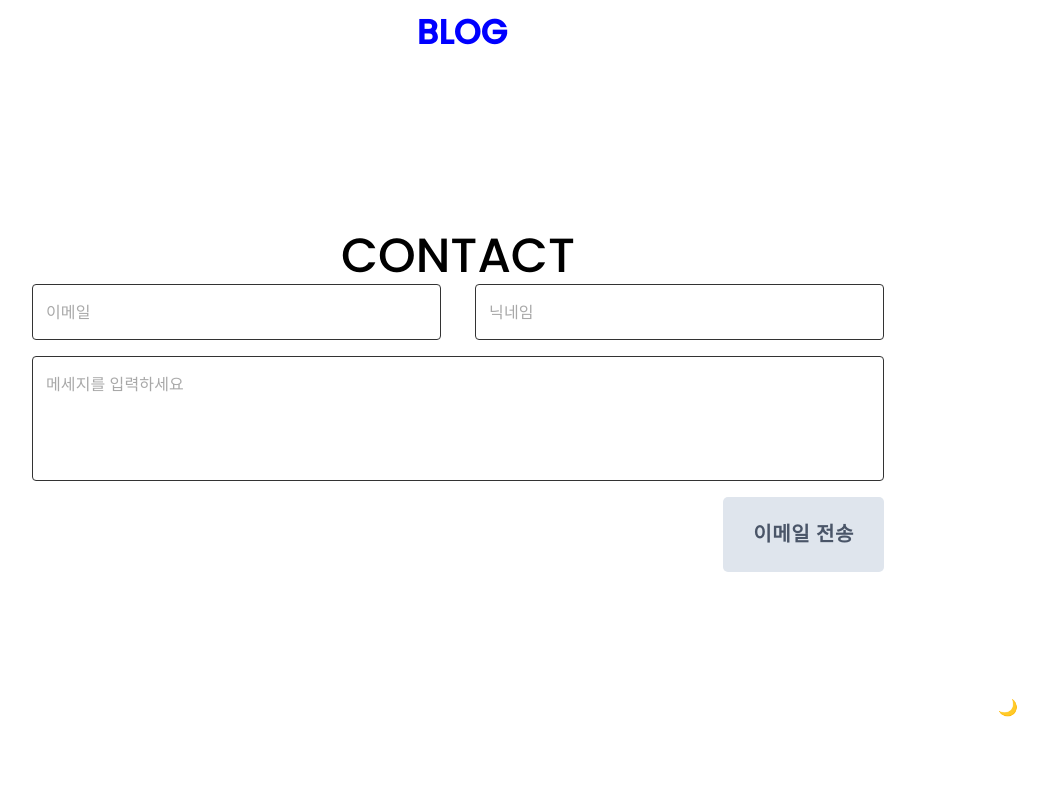
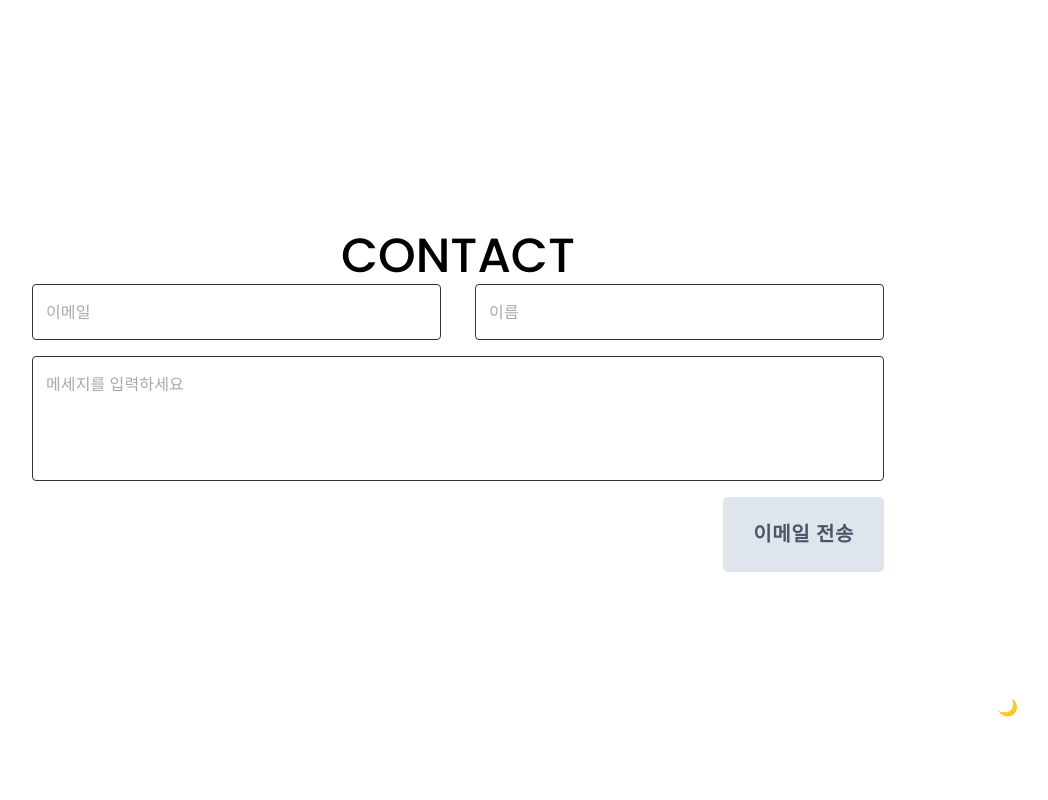
Before and after one commit to s2s2hyun/NextJs_gsapStudy, a Next.js app: page /contact in a window 1280 px wide. Shown: the top 800 px of the page, without its empty margins (182-1230 px from the left). Built offline with nearby package versions, Linux system fonts and the light colour scheme.

Commit message:
header change

```diff
--- a/next.config.js
+++ b/next.config.js
@@ -15,5 +15,3 @@ module.exports = {
   ...nextConfig,
   webpack: webpackConfig,
 };
-
-// 내일 webpackConfig 관해서 공부
--- a/package.json
+++ b/package.json
@@ -3,7 +3,7 @@
   "version": "0.1.0",
   "private": true,
   "scripts": {
-    "dev": "next dev -p 3000",
+    "dev": "next dev -p 4000",
     "build": "next build",
     "start": "next start",
     "lint": "next lint"
--- a/src/components/Layout/LayoutFooter.tsx
+++ b/src/components/Layout/LayoutFooter.tsx
@@ -17,6 +17,7 @@ import { useSelector } from "react-redux";
 import { RootState } from "@/store/store";
 
 const FooterBox = styled(Box)(({ theme }) => ({
+  paddingTop: "5rem",
   flexGrow: 1,
   backdropFilter: "none",
   boxShadow: "none",
@@ -37,7 +38,7 @@ export default function LayoutFooter() {
   const instaLogo = isDarkMode ? Dark_InstaLogo : InstaLogo;
   return (
     <FooterBox>
-      <Container maxWidth="xl">
+      <Container maxWidth="lg">
         <InnerContainer>
           <div
             style={{
@@ -46,8 +47,7 @@ export default function LayoutFooter() {
               alignItems: "center",
               padding: "2.5rem 0 ",
               // textAlign: "center",
-            }}
-          >
+            }}>
             <span>
               ©2023 LDH.
               <br /> All Rights Reserved.
@@ -59,8 +59,7 @@ export default function LayoutFooter() {
                 gap: "1.5rem",
                 listStyle: "none",
                 paddingLeft: "0px",
-              }}
-            >
+              }}>
               <li>
                 <Image
                   src={githubLogo.src}
--- a/src/components/Layout/LayoutHeader.tsx
+++ b/src/components/Layout/LayoutHeader.tsx
@@ -8,6 +8,7 @@ import { keyframes } from "@mui/system";
 import { useTheme } from "@mui/material/styles";
 import styled from "@emotion/styled";
 import { Theme } from "@mui/material/styles";
+import Container from "@mui/material/Container";
 import HeaderModal from "../Modal/HeaderModal";
 import { useRouter } from "next/router";
 import { useDispatch, useSelector } from "react-redux";
@@ -27,13 +28,12 @@ const StyledBox = styled(Box)(({ theme }) => ({
   boxShadow: "none",
 }));
 
-// 포지션 fixed 에서 수정 ㄱㄱㄱㄱㄱㄱㄱ
-// 컬러는 theme 에 맞춰서
 const StyledAppBar = styled(AppBar)(({ theme }: { theme: Theme }) => ({
   backdropFilter: "none",
   justifyContent: "flex-start",
   boxShadow: "none",
   zIndex: "16",
+
   backgroundColor: "var(--backgroundColor)",
   paddingLeft: theme.spacing(10),
   paddingRight: theme.spacing(10),
@@ -157,58 +157,35 @@ export default function LayoutHeader() {
 
   return (
     <>
-      {isOpen ? (
-        <HeaderModal isOpen={isOpen} close={() => dispatch(closeModal())} />
-      ) : null}
-      <StyledBox
-        style={
-          {
-            "--backgroundColor": scrollPosition < 1000 ? "unset" : "#000",
-          } as React.CSSProperties
-        }
-      >
+      <StyledBox>
         <StyledAppBar position={isBoardPage ? "static" : "fixed"} theme={theme}>
-          <Toolbar>
-            <StyledButton
-              type="button"
-              sx={{ flexGrow: 1 }}
-              onClick={ModalHandler}
-              isOpen={isOpen}
-              isBoardPage={isBoardPage}
-              disableRipple
-            >
-              <span className="span_color1"></span>
-              <span className="span_color2"></span>
-              <span className="span_color3"></span>
-            </StyledButton>
-            <Typography
-              variant="h4"
-              component="div"
-              style={{
-                color: isBoardPage ? "red" : "blue",
-                textAlign: "center",
-                fontFamily: "Poppins, Sans-serif",
-                fontWeight: "600",
-                display: isOpen ? "none" : "block",
-                paddingLeft: "0.5rem",
-              }}
-              sx={{ flexGrow: 1 }}
-            >
-              BLOG
-            </Typography>
-            <Typography
-              variant="h4"
-              component="div"
-              style={{
-                color: isBoardPage ? "red" : "blue",
-                textAlign: "center",
-                fontFamily: "Poppins, Sans-serif",
-                fontWeight: "600",
-                display: isOpen ? "none" : "block",
-              }}
-              sx={{ flexGrow: 1 }}
-            ></Typography>
-          </Toolbar>
+          <Container
+            maxWidth="lg"
+            style={
+              {
+                backgroundColor: scrollPosition < 1000 ? "unset" : "#000",
+              } as React.CSSProperties
+            }>
+            <Box
+              display="flex"
+              justifyContent="space-between"
+              alignItems="center"
+              style={{ height: "100px" }}>
+              <Box>
+                <Typography>(로고)S2s2hyun</Typography>
+              </Box>
+              <Box display="flex" style={{ gap: "2rem" }}>
+                <Typography style={{ fontFamily: "Poppins" }}>Blog</Typography>
+                <Typography style={{ fontFamily: "Poppins" }}>
+                  Project
+                </Typography>
+                <Typography style={{ fontFamily: "Poppins" }}>About</Typography>
+                <Typography style={{ fontFamily: "Poppins" }}>
+                  Contact
+                </Typography>
+              </Box>
+            </Box>
+          </Container>
         </StyledAppBar>
       </StyledBox>
     </>
--- a/src/components/Modal/HeaderModal.tsx
+++ b/src/components/Modal/HeaderModal.tsx
@@ -39,8 +39,7 @@ export default function HeaderModal({ isOpen, close }: HeaderModalProps) {
           <InnerContainer>
             <h4
               style={{ fontSize: "40px", zIndex: "17" }}
-              onClick={BoardHandler}
-            >
+              onClick={BoardHandler}>
               게시판
             </h4>
             <h4 style={{ fontSize: "40px" }} onClick={HomeHandler}>
--- a/src/pages/contact/index.tsx
+++ b/src/pages/contact/index.tsx
@@ -73,7 +73,7 @@ export default function ContactPage() {
     <Wrapper>
       <Container maxWidth="md">
         <InnerContainer>
-          <Box sx={{ borderLeftWidth: "5px", borderLeftColor: "#000;" }}>
+          <Box sx={{ borderLeftWidth: "5px", borderLeftColor: "#000" }}>
             <Typography variant="h3" style={{ fontFamily: "Poppins" }}>
               CONTACT
             </Typography>
@@ -83,15 +83,14 @@ export default function ContactPage() {
               width: "100%",
               display: "flex",
               justifyContent: "space-between",
-            }}
-          >
+            }}>
             <CustomEmailTextField
               placeholder="이메일"
               //   value={commentEmail}
               //   onChange={(e) => setCommentEmail(e.target.value)}
             />
             <CustomNickNameTextField
-              placeholder="닉네임"
+              placeholder="이름"
               //   value={commentNickName}
               //   onChange={(e) => setCommentNickName(e.target.value)}
             />
@@ -104,8 +103,7 @@ export default function ContactPage() {
             rows={4}
           />
           <Box
-            sx={{ display: "flex", justifyContent: "flex-end", width: "100%" }}
-          >
+            sx={{ display: "flex", justifyContent: "flex-end", width: "100%" }}>
             <Button
               sx={{
                 fontFamily: "Poppins",
@@ -123,8 +121,7 @@ export default function ContactPage() {
                   transition: "color 0.2s, background 0.2s",
                 },
               }}
-              type="submit"
-            >
+              type="submit">
               이메일 전송
             </Button>
           </Box>
```
Also changed, not shown: src/pages/index.tsx (+0 -12 lines).
